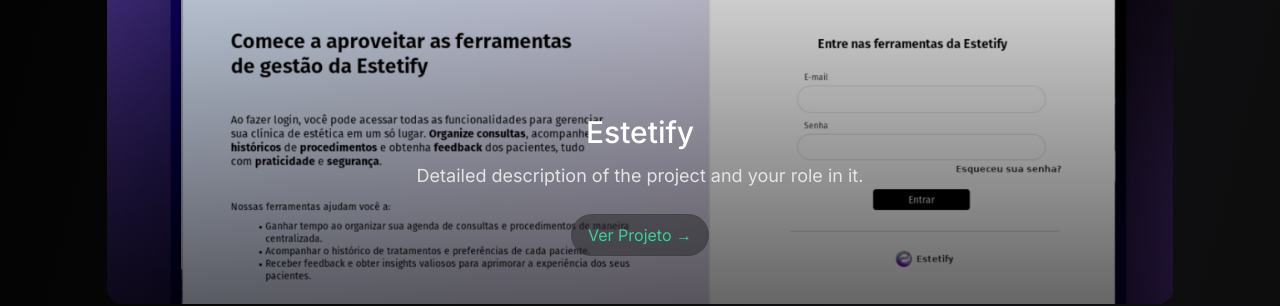
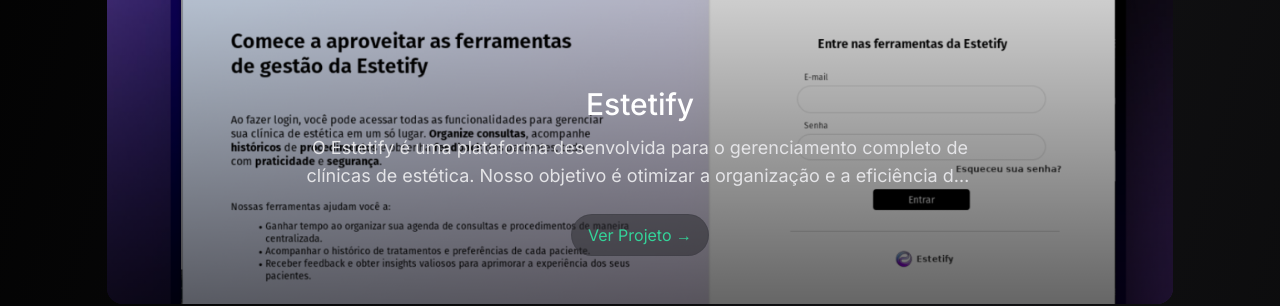
Before and after one commit to VS-7/portfolio, a Next.js app: page / in a window 1280 px wide. Shown: the part 880-1186 px from the top of the page. Built offline with nearby package versions, Linux system fonts and the light colour scheme; no server answers; what tailwindcss-debug-screens would draw is missing.

Commit message:
Atualizando dados

```diff
--- a/app/data/projects.ts
+++ b/app/data/projects.ts
@@ -1,23 +1,23 @@
 export const projects = [
   {
     title: "NutritionTCC",
-    description: "Another interesting project with its own unique description.",
+    description: "O NutritionTCC é um aplicativo desenvolvido em Flutter com Firebase, que utiliza um Algoritmo Genético para otimizar dietas personalizadas. A base de dados conta com 294 alimentos da TACO, garantindo recomendações nutricionais eficientes e adaptadas ao usuário.",
     image: "/assets/projeto3.png",
     slug: "nutritiontcc",
-    repository: "yourusername/another-repo",
+    repository: "VS-7/nutritiontcc",
     url: "https://another-project-url.com"
   },
   {
     title: "Estetify",
-    description: "Detailed description of the project and your role in it.",
+    description: "O Estetify é uma plataforma desenvolvida para o gerenciamento completo de clínicas de estética. Nosso objetivo é otimizar a organização e a eficiência das operações clínicas, proporcionando uma experiência aprimorada para administradores, profissionais e clientes.",
     image: "/assets/projeto1.png",
     slug: "estetify",
-    repository: "yourusername/project-repo",
+    repository: "VS-7/plataforma-estetify",
     url: "https://your-project-url.com"
   },
   {
     title: "Espaço Gardens",
-    description: "Another interesting project with its own unique description.",
+    description: "Esta plataforma foi desenvolvida para o gerenciamento de um espaço de eventos e agendamento de quadras de beach-tennis, proporcionando uma experiência prática e eficiente para os administradores e participantes.",
     image: "/assets/projeto4.png",
     slug: "espaco",
     repository: "yourusername/another-repo",
@@ -25,7 +25,7 @@
   },
   {
     title: "Crawler Distrituido",
-    description: "Another interesting project with its own unique description.",
+    description: "Este projeto foi desenvolvido para a disciplina de Sistemas Distribuídos, onde foi necessário criar um crawler distribuído para buscar informações de sites de notícias. O projeto foi desenvolvido em Java e utiliza conceitos de programação concorrente e distribuída.",
     image: "/assets/projeto2.png",
     slug: "crawler-distrituidora",
     repository: "yourusername/another-repo",
@@ -33,7 +33,7 @@
   },
   {
     title: "IFColab - Grupo de Estudos",
-    description: "Another interesting project with its own unique description.",
+    description: "Esta plataforma foi desenvolvida para o gerenciamento de um grupo de estudos, proporcionando uma experiência prática e eficiente para os administradores e participantes.",
     image: "/assets/projeto5.png",
     slug: "ifcolab",
     repository: "yourusername/another-repo",
@@ -41,7 +41,7 @@
   },
   {
     title: "Paint-Brush",
-    description: "Another interesting project with its own unique description.",
+    description: "Este aplicativo de desenho, inspirado no clássico Paint do Windows, foi desenvolvido em Java utilizando a biblioteca Swing e faz amplo uso de conceitos de orientação a objetos. Com uma interface intuitiva e simples, o usuário pode desenhar livremente, escolher cores, e criar formas geométricas de maneira prática e rápida.",
     image: "/assets/projeto6.png",
     slug: "paint-brush",
     repository: "yourusername/another-repo",
--- a/app/page.tsx
+++ b/app/page.tsx
@@ -137,7 +137,7 @@
           </section>
 
           {/* Work Experience Section */}
-          <section id="experience" className="mb-16">
+          <section id="about" id="projects" className="mb-16">
             <Particles
               className="absolute inset-0 -z-10 animate-fade-in"
               quantity={100}
```
